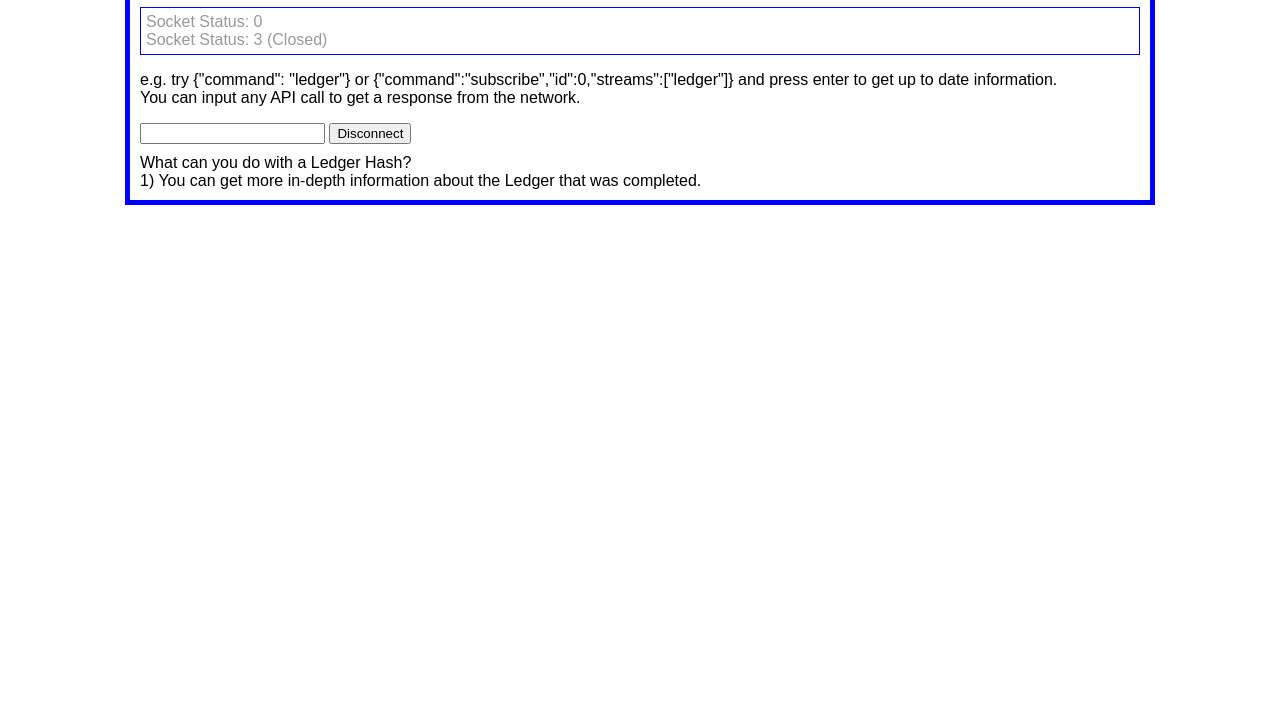
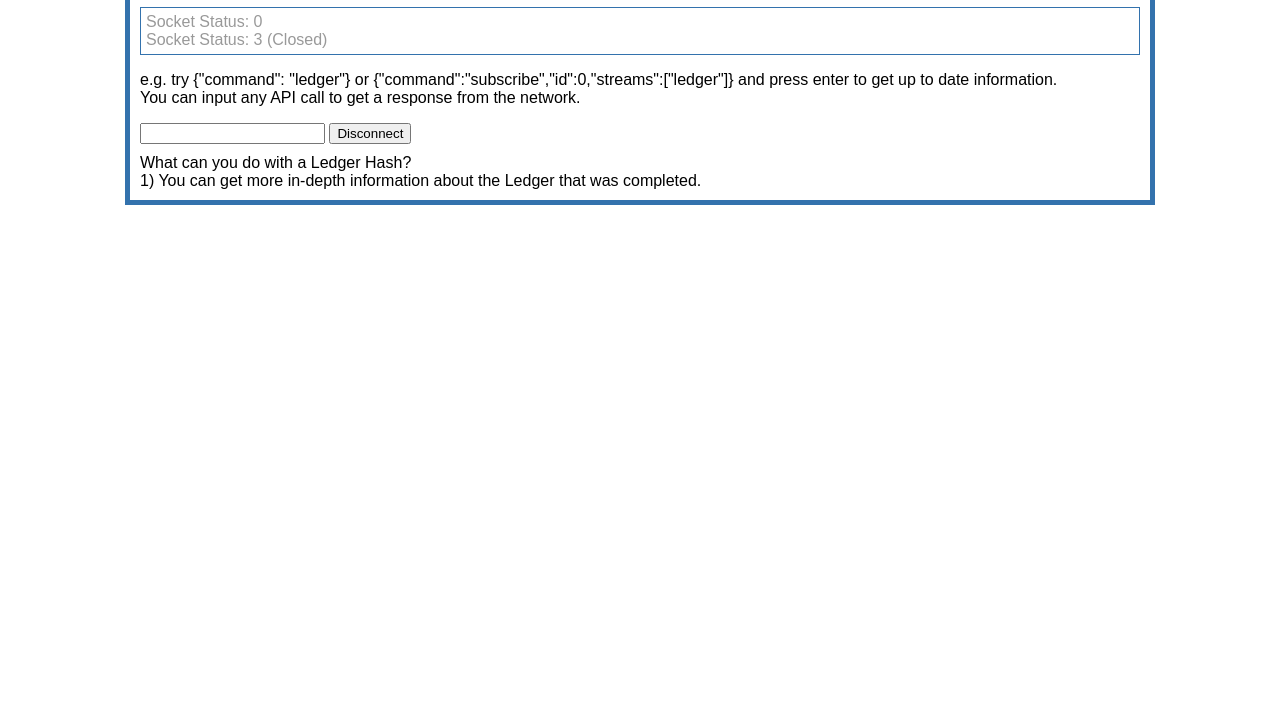
Before and after one commit to mrajvanshy/RippleApp, a plain HTML site: page index.html in a window 1280 px wide. Shown: the part 96-800 px from the top of the page. Drawn offline with nearby package versions, Linux system fonts and the light colour scheme; a script that the page names is missing.

Commit message:
changed colors

```diff
--- a/index.html
+++ b/index.html
@@ -10,14 +10,14 @@
 <style type="text/css">
 body{font-family:Arial, Helvetica, sans-serif;}
 #container{
-	border:5px solid blue;
+	border:5px solid #3372AD;
 	width:1000px;
 	margin:0 auto;
 	padding:10px;
 }
 #chatLog{
 	padding:5px;
-	border:1px solid blue;
+	border:1px solid #3372AD;
 }
 #chatLog p{margin:0;}
 .event{color:#999;}
```
